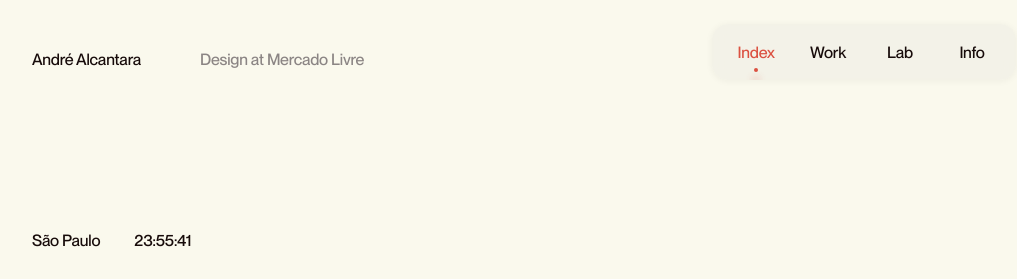
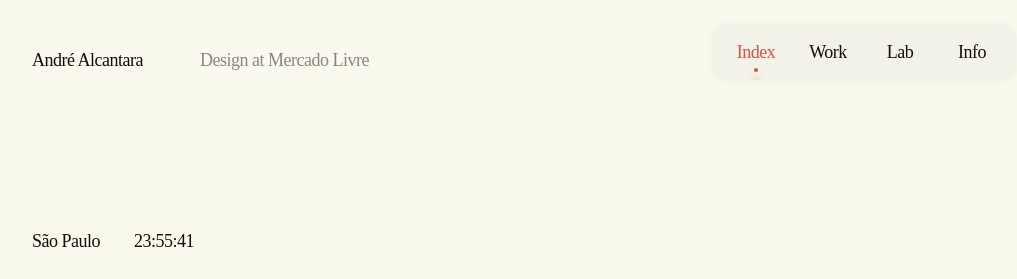
Before and after one commit to andre-alcantara/portfolio, a Next.js app: page / in a window 1280 px wide. Shown: the top 279 px of the page, without its empty margins (116-1133 px from the left). Built offline with nearby package versions, Linux system fonts and the light colour scheme.

Commit message:
style: switch body font to Times New Roman and update typography tokens

```diff
--- a/app/globals.css
+++ b/app/globals.css
@@ -4,14 +4,6 @@
   font-family: 'PP Acma';
   src: url('/fonts/PPAcma-Medium.woff2') format('woff2');
   font-weight: 700;
-  font-style: normal;
-  font-display: swap;
-}
-
-@font-face {
-  font-family: 'PP Neue Montreal';
-  src: url('/fonts/PPNeueMontreal-Medium.woff2') format('woff2');
-  font-weight: 500;
   font-style: normal;
   font-display: swap;
 }
@@ -39,10 +31,10 @@
 
   /* Typography */
   --font-display: 'PP Acma', serif;
-  --font-body: 'PP Neue Montreal', sans-serif;
+  --font-body: 'Times New Roman', Times, serif;
   --font-size-display: 88px;
   --font-size-heading: ;
-  --font-size-body: 16px;
+  --font-size-body: 18px;
   --font-size-caption: ;
 
   /* Spacing — fill in from Figma */
--- a/components/layout/Header.module.css
+++ b/components/layout/Header.module.css
@@ -21,19 +21,19 @@
 .name {
   width: 144px;
   font-family: var(--font-body);
-  font-size: 16px;
+  font-size: 18px;
   font-weight: 500;
   line-height: 1;
-  letter-spacing: -0.2px;
+  letter-spacing: -0.5px;
   color: var(--color-text-primary);
 }
 
 .role {
   font-family: var(--font-body);
-  font-size: 16px;
+  font-size: 18px;
   font-weight: 500;
   line-height: 1;
-  letter-spacing: -0.2px;
+  letter-spacing: -0.5px;
   color: var(--color-text-secondary);
   white-space: nowrap;
 }
--- a/components/layout/NavItem.module.css
+++ b/components/layout/NavItem.module.css
@@ -14,9 +14,9 @@
 .label {
   display: block;
   font-family: var(--font-body);
-  font-size: 16px;
+  font-size: 18px;
   font-weight: 500;
-  letter-spacing: -0.2px;
+  letter-spacing: -0.5px;
   color: var(--color-text-primary);
   text-align: center;
   white-space: nowrap;
--- a/components/sections/LocationInfo.module.css
+++ b/components/sections/LocationInfo.module.css
@@ -6,10 +6,10 @@
 
 .label {
   font-family: var(--font-body);
-  font-size: 16px;
+  font-size: 18px;
   font-weight: 500;
   line-height: 1;
-  letter-spacing: -0.2px;
+  letter-spacing: -0.5px;
   color: var(--color-text-primary);
   white-space: nowrap;
 }
```
